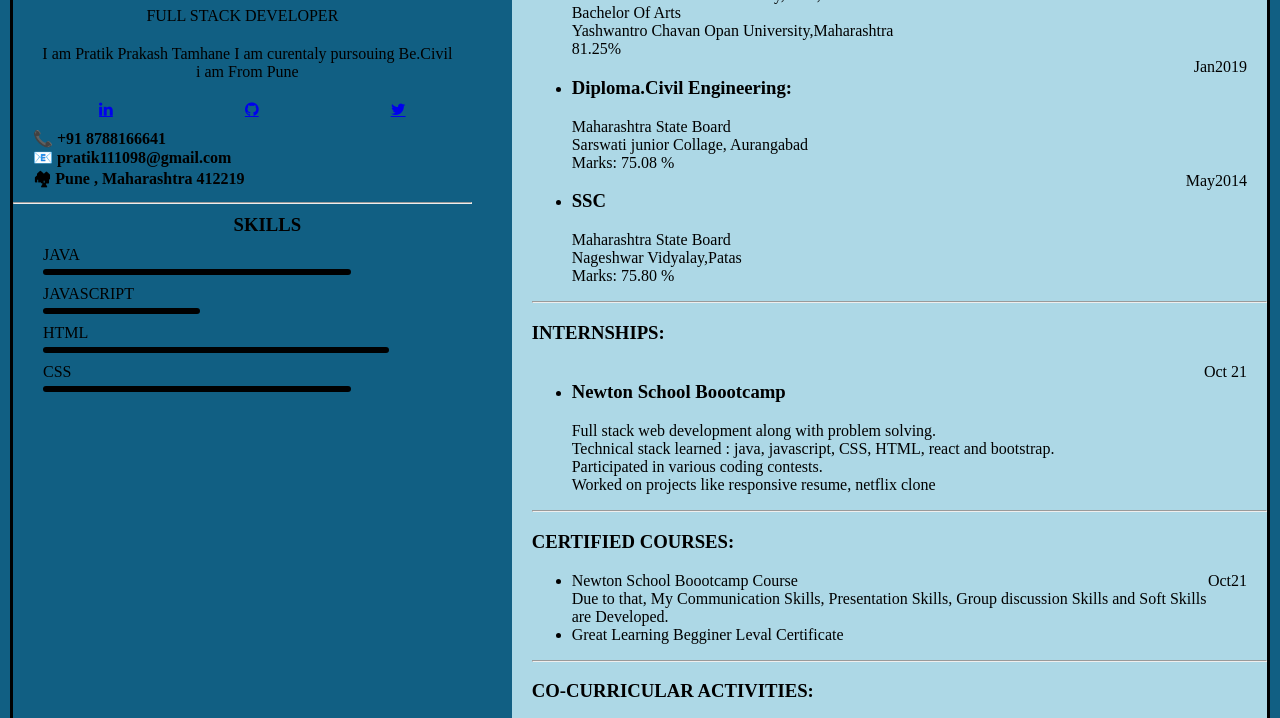
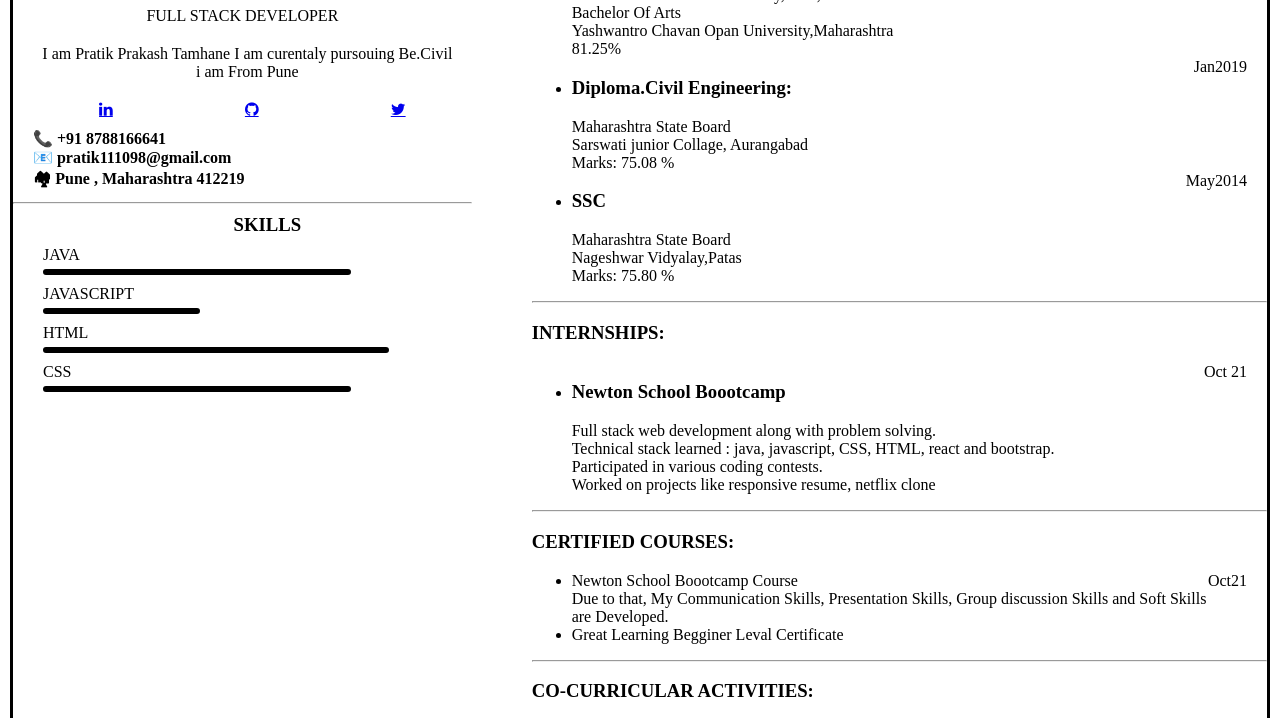
Before and after one commit to pratiktamhane/Responsive-Resume-using-CSS-Grid---Responsive-Resume-using-CSS-Grid---bfy8sww7425v, a plain HTML site: page index.html in a window 1280 px wide. Shown: the part 277-995 px from the top of the page. Drawn offline with Linux system fonts and the light colour scheme.

Commit message:
Update style.css

```diff
--- a/style.css
+++ b/style.css
@@ -6,7 +6,7 @@
 
 }
 .main-section{
-    background-color: #115f83;
+
     margin: 10px;
     border: 3px solid ;
     border-radius: 30px;
@@ -105,7 +105,7 @@
     margin-bottom: 10px;
 }
 .right-section{
-    background: lightblue;
+
     padding-left: 20px;
 }
 .date{
```
